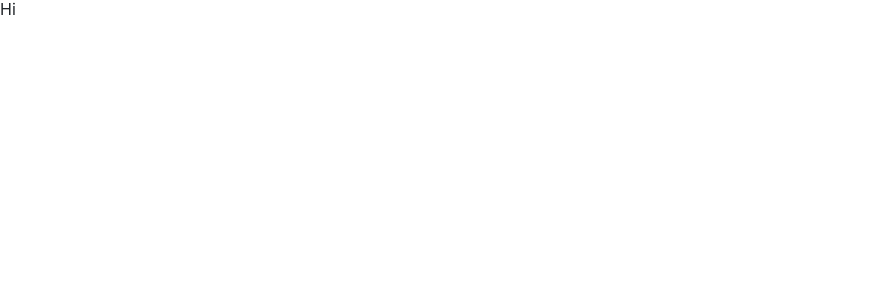
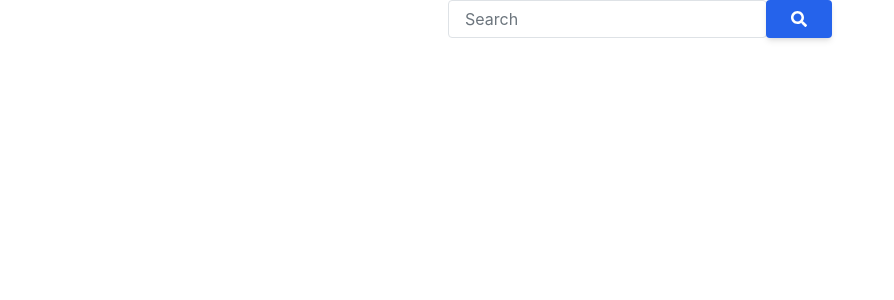
Before and after one commit to blueputty01/ai-farming-client, a React app: page /browse in a window 1280 px wide. Shown: the top 300 px of the page, without its empty margins (0-894 px from the left). Built offline with nearby package versions, Linux system fonts and the light colour scheme; the HTML template or start-up script is replaced by a standard one.

Commit message:
added a search bar

```diff
--- a/src/pages/browse/index.tsx
+++ b/src/pages/browse/index.tsx
@@ -1,5 +1,38 @@
 export default function Browse() {
-    return <div>
-        <h1>Hi</h1>
+  return (
+    <div className="flex justify-center">
+      <div className="mb-3 xl:w-96">
+        <div className="input-group relative flex flex-wrap items-stretch w-full mb-4">
+          <input
+            type="search"
+            className="form-control relative flex-auto min-w-0 block w-full px-3 py-1.5 text-base font-normal text-gray-700 bg-white bg-clip-padding border border-solid border-gray-300 rounded transition ease-in-out m-0 focus:text-gray-700 focus:bg-white focus:border-blue-600 focus:outline-none"
+            placeholder="Search"
+            aria-label="Search"
+            aria-describedby="button-addon2"
+          ></input>
+          <button
+            className="btn inline-block px-6 py-2.5 bg-blue-600 text-white font-medium text-xs leading-tight uppercase rounded shadow-md hover:bg-blue-700 hover:shadow-lg focus:bg-blue-700  focus:shadow-lg focus:outline-none focus:ring-0 active:bg-blue-800 active:shadow-lg transition duration-150 ease-in-out flex items-center"
+            type="button"
+            id="button-addon2"
+          >
+            <svg
+              aria-hidden="true"
+              focusable="false"
+              data-prefix="fas"
+              data-icon="search"
+              className="w-4"
+              role="img"
+              xmlns="http://www.w3.org/2000/svg"
+              viewBox="0 0 512 512"
+            >
+              <path
+                fill="currentColor"
+                d="M505 442.7L405.3 343c-4.5-4.5-10.6-7-17-7H372c27.6-35.3 44-79.7 44-128C416 93.1 322.9 0 208 0S0 93.1 0 208s93.1 208 208 208c48.3 0 92.7-16.4 128-44v16.3c0 6.4 2.5 12.5 7 17l99.7 99.7c9.4 9.4 24.6 9.4 33.9 0l28.3-28.3c9.4-9.4 9.4-24.6.1-34zM208 336c-70.7 0-128-57.2-128-128 0-70.7 57.2-128 128-128 70.7 0 128 57.2 128 128 0 70.7-57.2 128-128 128z"
+              ></path>
+            </svg>
+          </button>
+        </div>
+      </div>
     </div>
+  );
 }
```
